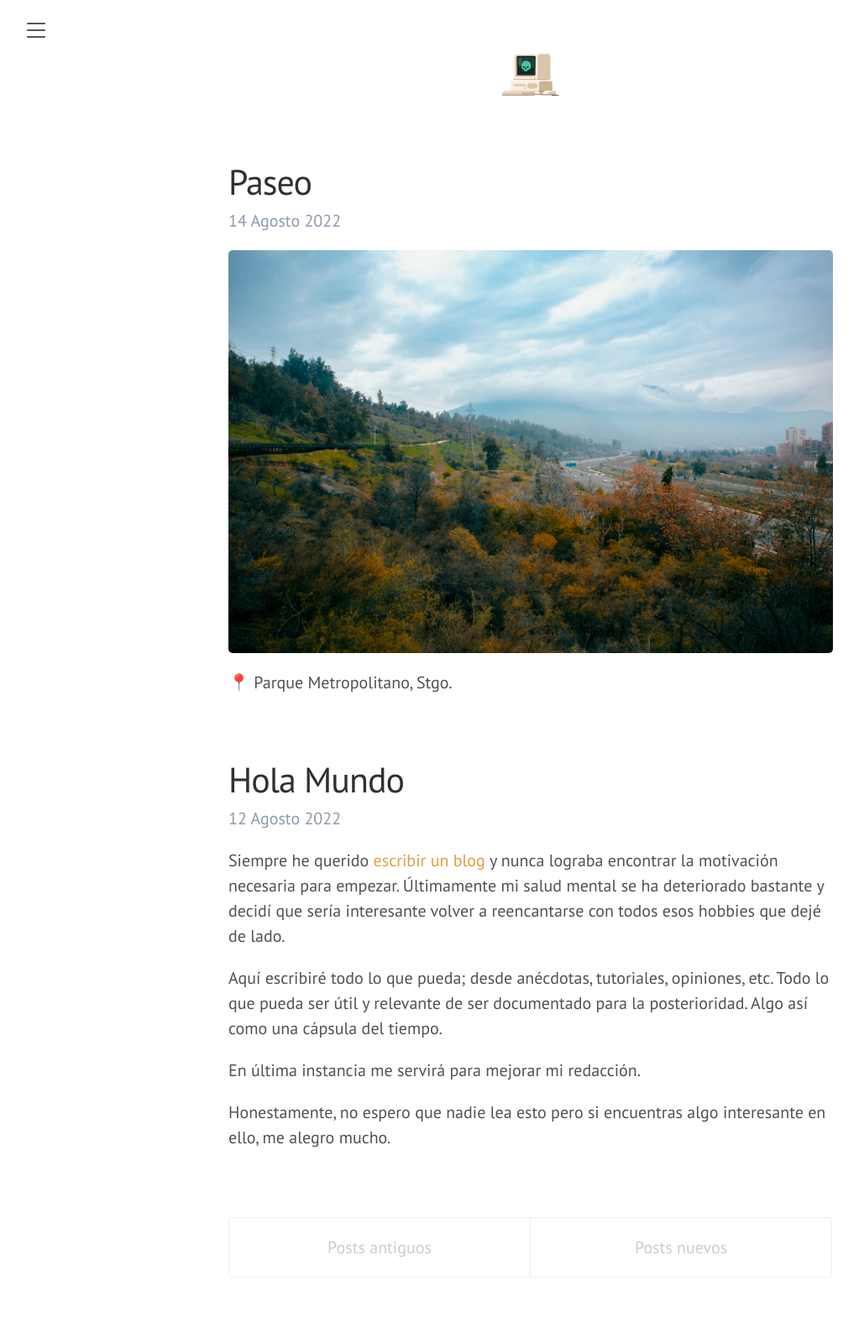
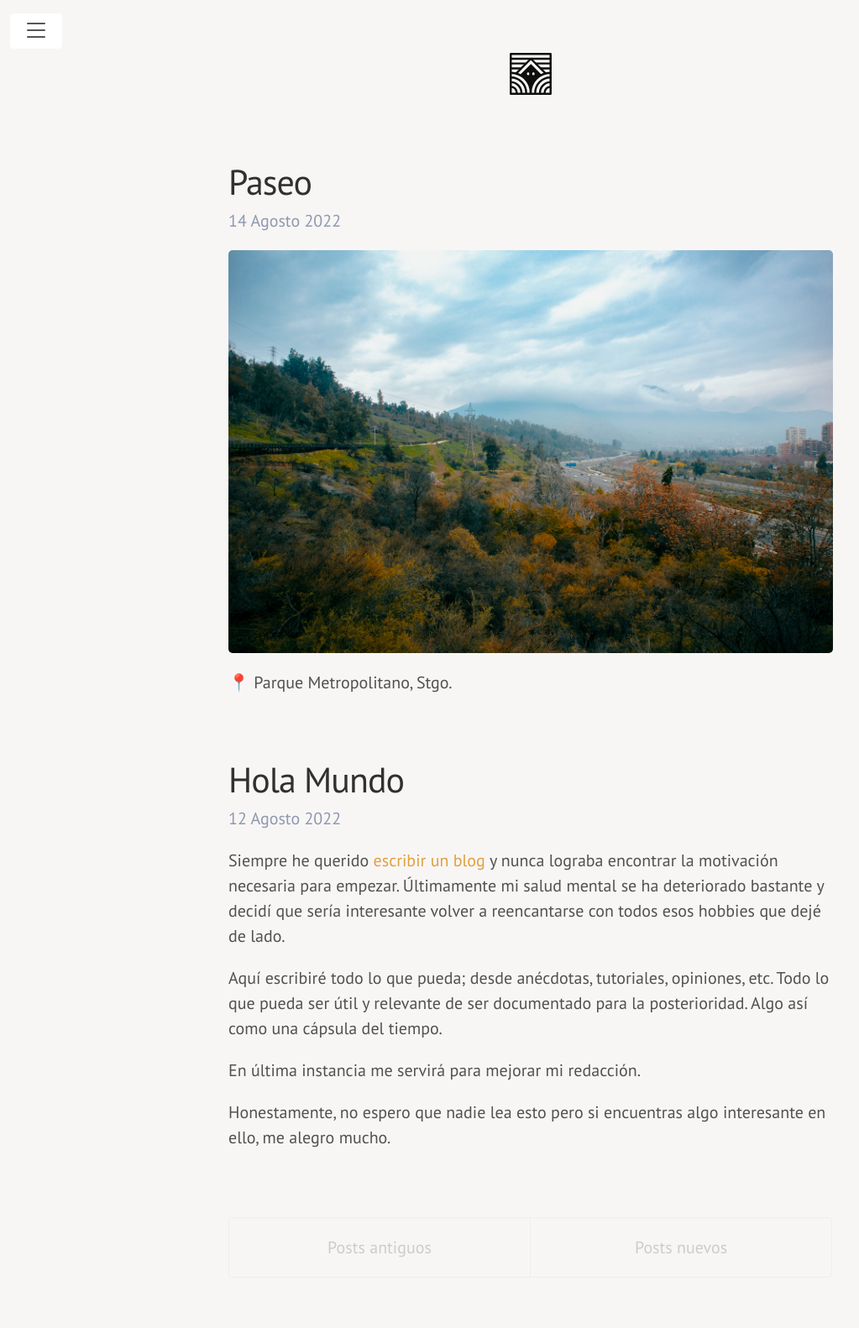
Before and after one commit to darriagada/darriagada.github.io, a Jekyll site: the page built from index.html, in a window 1280 px wide. Shown: the whole page at 84% size, without its empty margins (8-1031 px from the left). Built offline with Jekyll 4.4.1, drawn with Linux system fonts in a browser that asks for light colours; the list of posts is cut into pages by our own code; comment, search, counter and statistics services are not loaded.

Commit message:
New branding

```diff
--- a/_layouts/default.html
+++ b/_layouts/default.html
@@ -17,7 +17,7 @@
             <a href="{{ site.baseurl }}/" title="Home">{{ site.title }}</a>
             <small>{{ site.tagline }}</small>
           </h3> -->
-				 <a href="{{ site.baseurl }}/" title="Home"><img src="{{ site.baseurl }}/public/images/skull.svg" alt="{{ site.title }}" title="{{ site.title }}" class="logo" width="74" height="56" /></a>
+				 <a href="{{ site.baseurl }}/" title="Home"><img src="{{ site.baseurl }}/public/images/logo.svg" alt="{{ site.title }}" title="{{ site.title }}" class="logo" width="74" height="56" /></a>
         </div>
       </div>
 
--- a/public/css/lanyon.css
+++ b/public/css/lanyon.css
@@ -38,6 +38,7 @@
 html,
 body {
   overflow-x: hidden;
+  background:#f8f6f5;
 }
 
 html {
```
Also changed, not shown: public/images/logo.svg (added).
